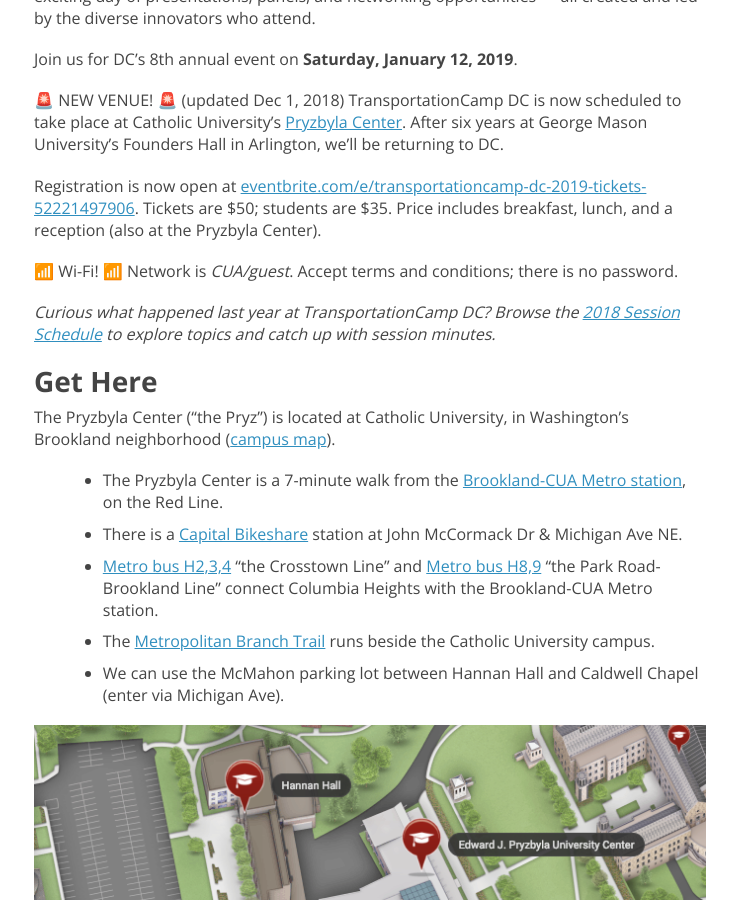
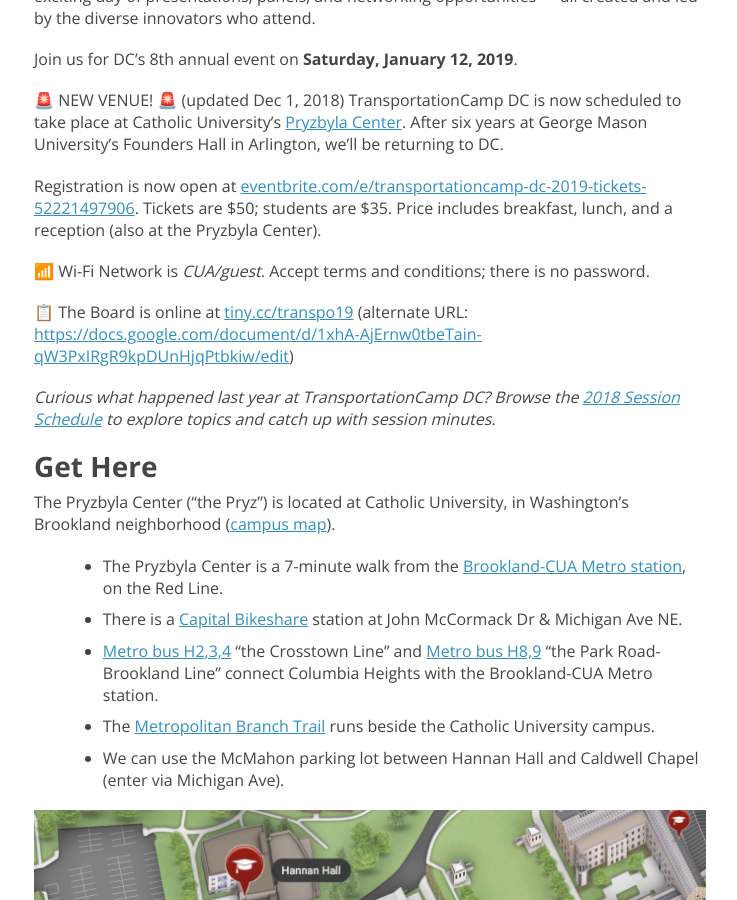
Before and after one commit to transpocamp/transportationcamp.org, a Jekyll site: the page built from events/dc2019/index.markdown, in a window 1280 px wide and 900 px high, scrolled down 460 px. Shown: the whole window, without its empty margins (270-1007 px from the left). Built offline with Jekyll 4.4.1, drawn with Linux system fonts in a browser that asks for light colours; nearby versions of some CDN libraries.

Commit message:
add links

```diff
--- a/events/dc2019/index.markdown
+++ b/events/dc2019/index.markdown
@@ -16,7 +16,9 @@
 
 Registration is now open at [eventbrite.com/e/transportationcamp-dc-2019-tickets-52221497906](https://www.eventbrite.com/e/transportationcamp-dc-2019-tickets-52221497906). Tickets are $50; students are $35. Price includes breakfast, lunch, and a reception (also at the Pryzbyla Center).
 
-📶 Wi-Fi! 📶  Network is *CUA/guest*. Accept terms and conditions; there is no password.
+📶 Wi-Fi Network is *CUA/guest*. Accept terms and conditions; there is no password.
+
+📋 The Board is online at [tiny.cc/transpo19](https://docs.google.com/document/d/1xhA-AjErnw0tbeTain-qW3PxIRgR9kpDUnHjqPtbkiw/edit) (alternate URL: [https://docs.google.com/document/d/1xhA-AjErnw0tbeTain-qW3PxIRgR9kpDUnHjqPtbkiw/edit](bit.do/transpo19))
 
 *Curious what happened last year at TransportationCamp DC? Browse the [2018 Session Schedule](http://bit.ly/transpo18) to explore topics and catch up with session minutes.*
 
```
